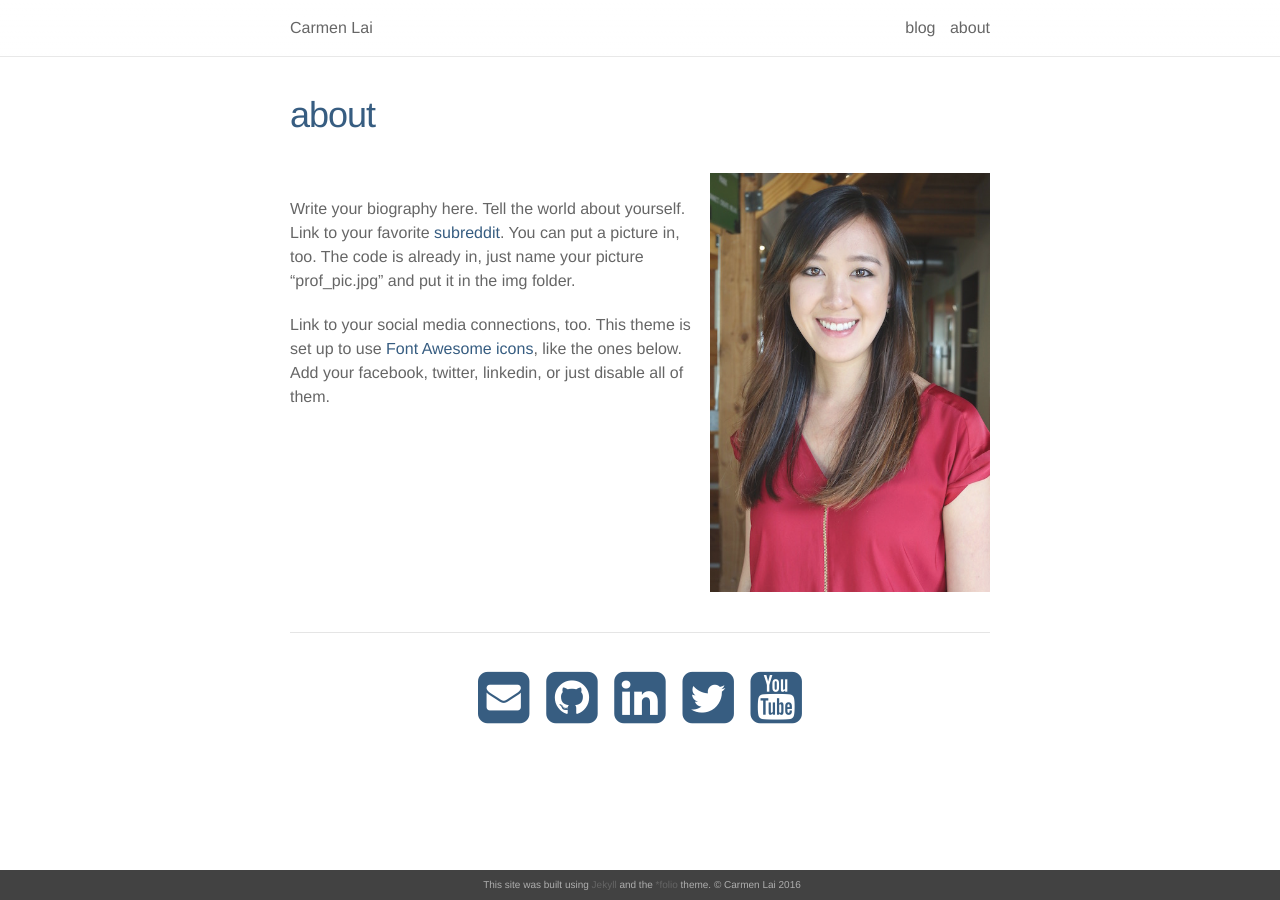
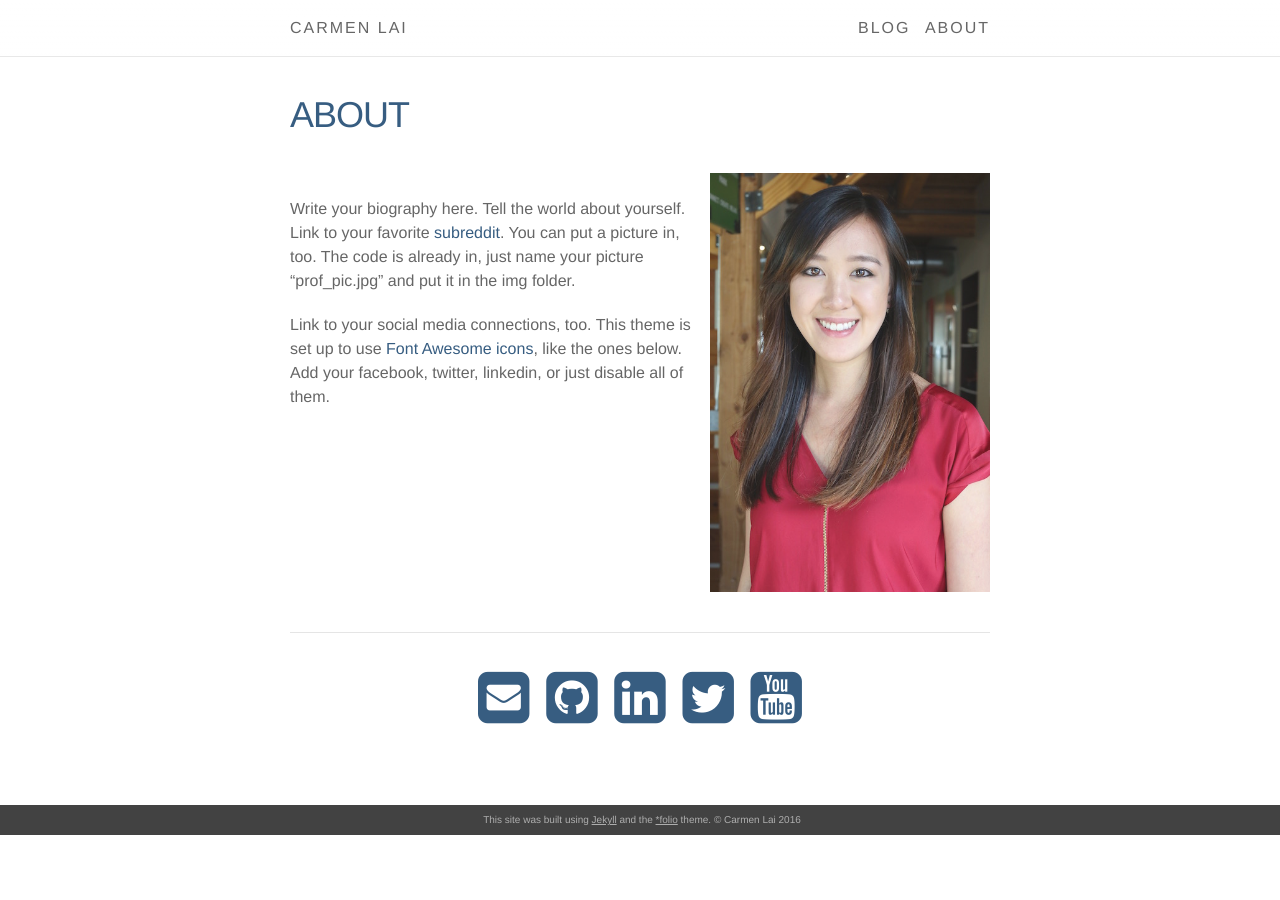
Before and after one commit to ocarmieo/ocarmieo.github.io, a Jekyll site: the page built from about.md, in a window 1280 px wide. Built offline with Jekyll 4.4.1, drawn with Linux system fonts in a browser that asks for light colours; nearby versions of some CDN libraries.

Commit message:
styling tweaks

```diff
--- a/_includes/footer.html
+++ b/_includes/footer.html
@@ -1,7 +1,7 @@
 <footer class="site-footer">
 
   <div class="wrapper">
-    <p>This site was built using <a href="http://jekyllrb.com" target="_blank">Jekyll</a> and the <a href="https://github.com/bogoli/-folio">*folio</a> theme. &#169; {{ site.title }} {{ site.year }}</p>
+    This site was built using <a href="http://jekyllrb.com" target="_blank">Jekyll</a> and the <a href="https://github.com/bogoli/-folio">*folio</a> theme. &#169; {{ site.title }} {{ site.year }}
   </div>
 
 </footer>
--- a/_includes/header.html
+++ b/_includes/header.html
@@ -3,11 +3,11 @@
   <div class="wrapper">
 
     <nav class="site-nav">
-      <a href="/">{{ site.title }}</a>
+      <a href="/" class="site-title">{{ site.title }}</a>
 
       <div class="trigger">
         <!-- {{ site.title }} instead of blog -->
-        <a class="page-link" href="{{ site.baseurl }}/">blog</a>
+        <a class="page-link" href="{{ site.baseurl }}/">BLOG</a>
 
         {% for page in site.pages %}
           {% if page.title %}
--- a/_sass/_base.scss
+++ b/_sass/_base.scss
@@ -148,7 +148,7 @@ table {
   border-collapse: collapse;
   margin-bottom: 20px;
   font-size: $table-font-size;
-  line-height: 1em;
+  line-height: 1.5em;
   tr {
     border-top: 1px solid #cccccc;
     background-color: white;
--- a/_sass/_layout.scss
+++ b/_sass/_layout.scss
@@ -15,9 +15,9 @@
 }
 
 .site-title {
-    font-size: 20px;
+    text-transform: uppercase;
+    letter-spacing: 2px;
     line-height: $nav-height;
-    letter-spacing: -1px;
     margin-bottom: 0;
 
     &:hover {
@@ -31,6 +31,7 @@
 
     .page-link {
         line-height: $base-line-height;
+        letter-spacing: 2px;
 
         // Gaps between nav items, but not on the first one
         &:not(:first-child) {
@@ -90,14 +91,14 @@
     background-color: $grey-color-dark;
     padding: 2px;
     color: #AEAEAE;
-    position: fixed;
     left: 0px;
     bottom: 0px;
     height: 25px;
     width: 100%;
     text-align: center;
-    a:hover {
-      color: $highlight-color;
+    a {
+      text-decoration: underline;
+      color: #AEAEAE;
     }
 }
 
--- a/about.md
+++ b/about.md
@@ -1,6 +1,6 @@
 ---
 layout: page
-title: about
+title: ABOUT
 permalink: /about/
 ---
 
```
